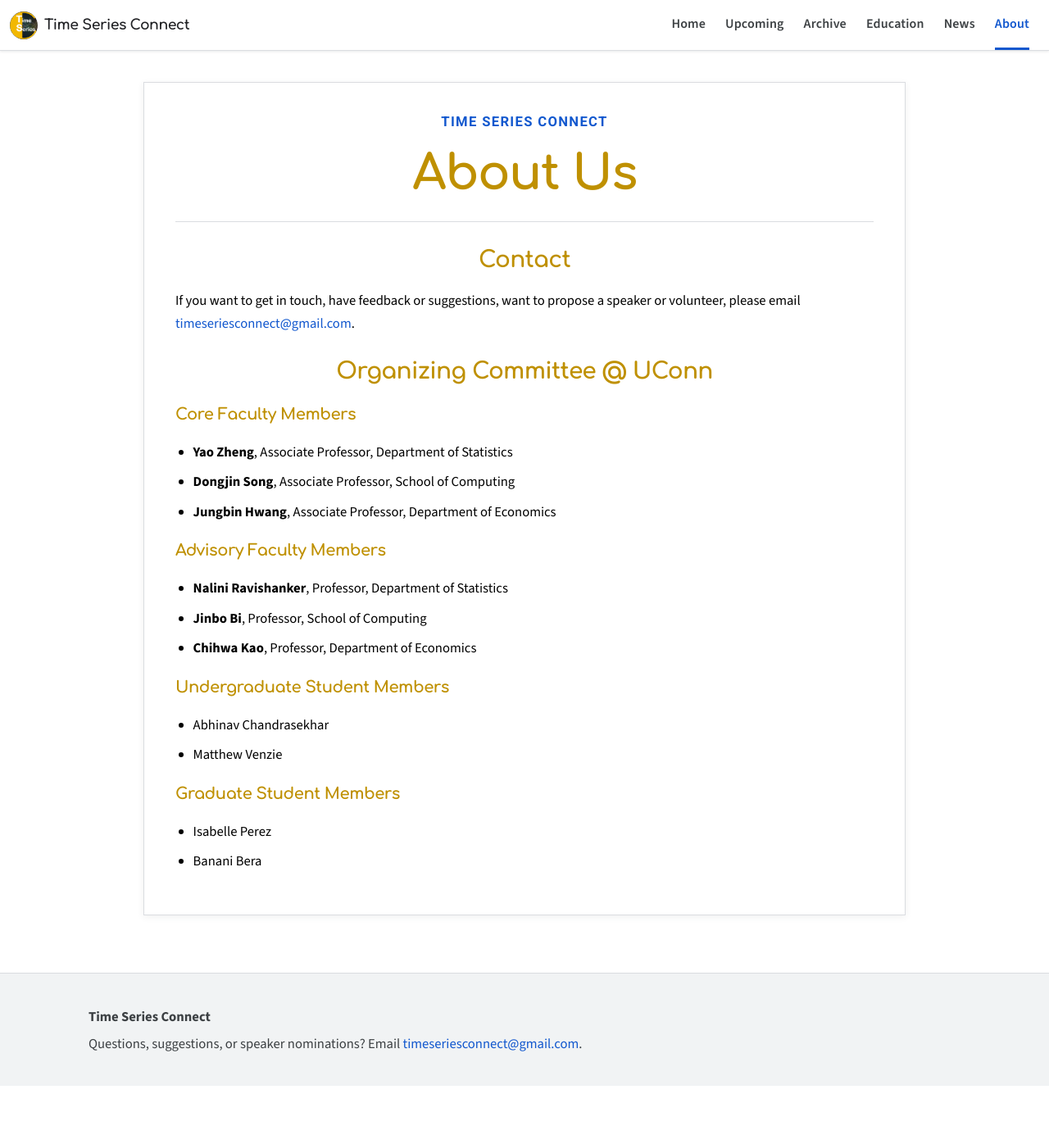
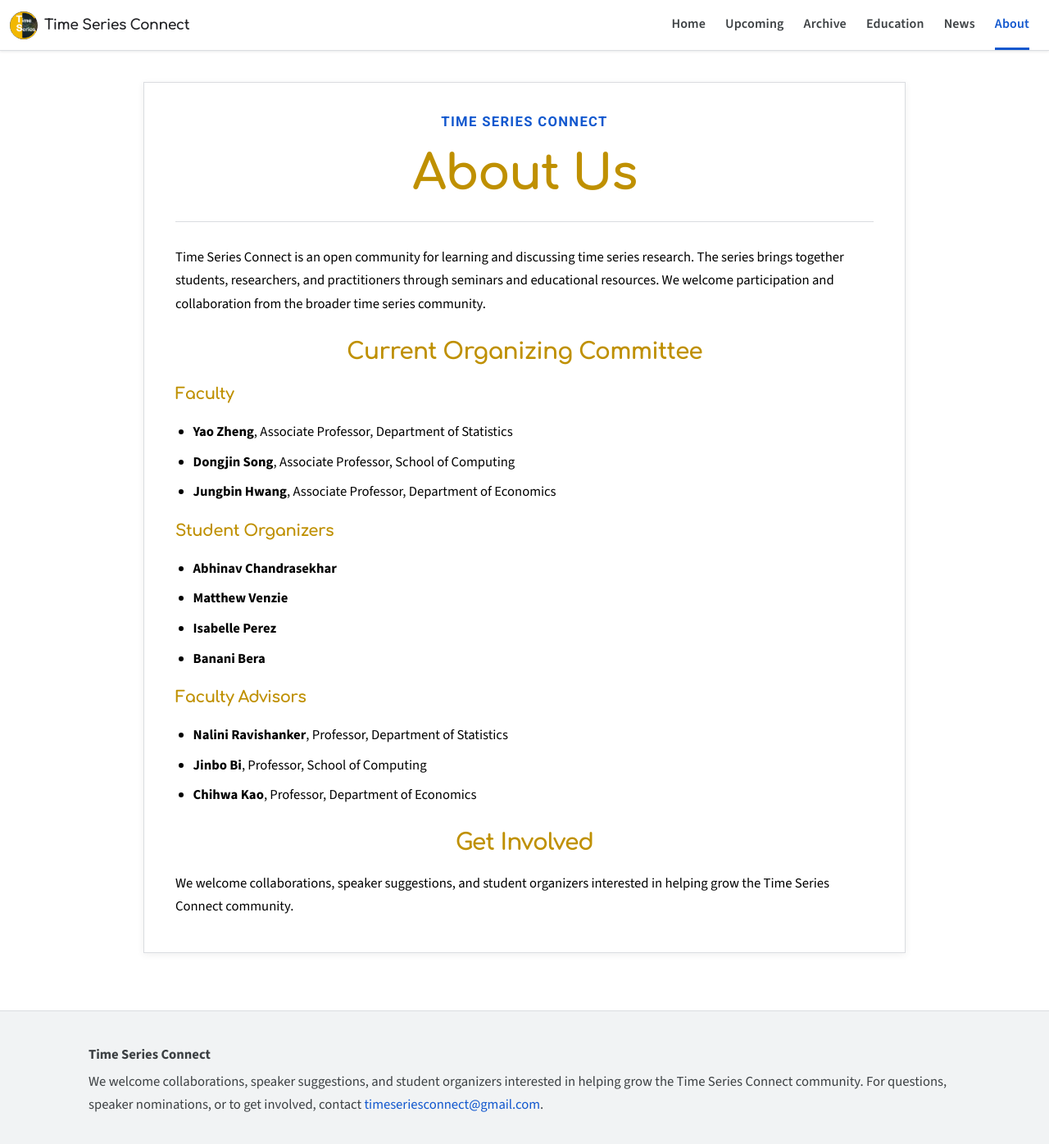
Before and after one commit to yaozheng-stat/time-series-connect, a Jekyll site: the page built from _pages/about-us.md, in a window 1280 px wide and 1400 px high. Shown: the top 1396 px of the window at 82% size. Built offline with Jekyll 4.4.1, drawn with Linux system fonts in a browser that asks for light colours.

Commit message:
update footer and about us

```diff
--- a/_includes/footer.html
+++ b/_includes/footer.html
@@ -1,6 +1,10 @@
 <footer class="site-footer">
   <div class="wrap">
     <p><strong>Time Series Connect</strong></p>
-    <p>Questions, suggestions, or speaker nominations? Email <a href="mailto:{{ site.footer.email }}">{{ site.footer.email }}</a>.</p>
+    <p>
+      We welcome collaborations, speaker suggestions, and student organizers interested in helping grow the Time Series Connect community.
+      For questions, speaker nominations, or to get involved, contact
+      <a href="mailto:{{ site.footer.email }}">{{ site.footer.email }}</a>.
+    </p>
   </div>
 </footer>
--- a/_pages/about-us.md
+++ b/_pages/about-us.md
@@ -3,30 +3,30 @@ layout: single
 title: About Us
 permalink: /about-us/
 ---
-## Contact
 
-If you want to get in touch, have feedback or suggestions, want to propose a speaker or volunteer, please email [timeseriesconnect@gmail.com](mailto:timeseriesconnect@gmail.com).
+Time Series Connect is an open community for learning and discussing time series research. The series brings together students, researchers, and practitioners through seminars and educational resources. We welcome participation and collaboration from the broader time series community.
 
-## Organizing Committee @ UConn
+## Current Organizing Committee
 
-### Core Faculty Members
+### Faculty
 
 - **Yao Zheng**, Associate Professor, Department of Statistics
 - **Dongjin Song**, Associate Professor, School of Computing
 - **Jungbin Hwang**, Associate Professor, Department of Economics
 
-### Advisory Faculty Members
+### Student Organizers
+
+- **Abhinav Chandrasekhar**
+- **Matthew Venzie**
+- **Isabelle Perez**
+- **Banani Bera**
+
+### Faculty Advisors
 
 - **Nalini Ravishanker**, Professor, Department of Statistics
 - **Jinbo Bi**, Professor, School of Computing
 - **Chihwa Kao**, Professor, Department of Economics
 
-### Undergraduate Student Members
+## Get Involved
 
-- Abhinav Chandrasekhar
-- Matthew Venzie
-
-### Graduate Student Members
-
-- Isabelle Perez
-- Banani Bera
+We welcome collaborations, speaker suggestions, and student organizers interested in helping grow the Time Series Connect community.
```
Also changed, not shown: _pages/education-blog.md (+2 -2 lines).
